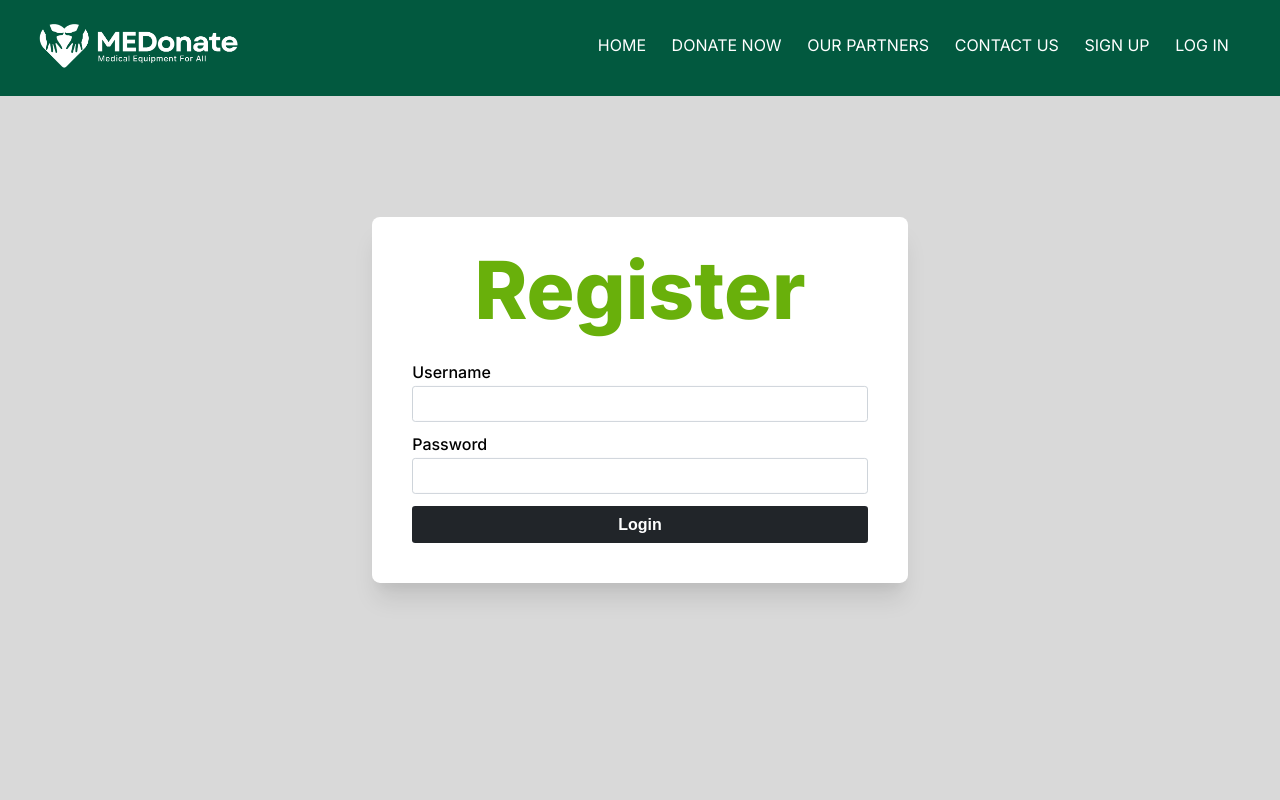
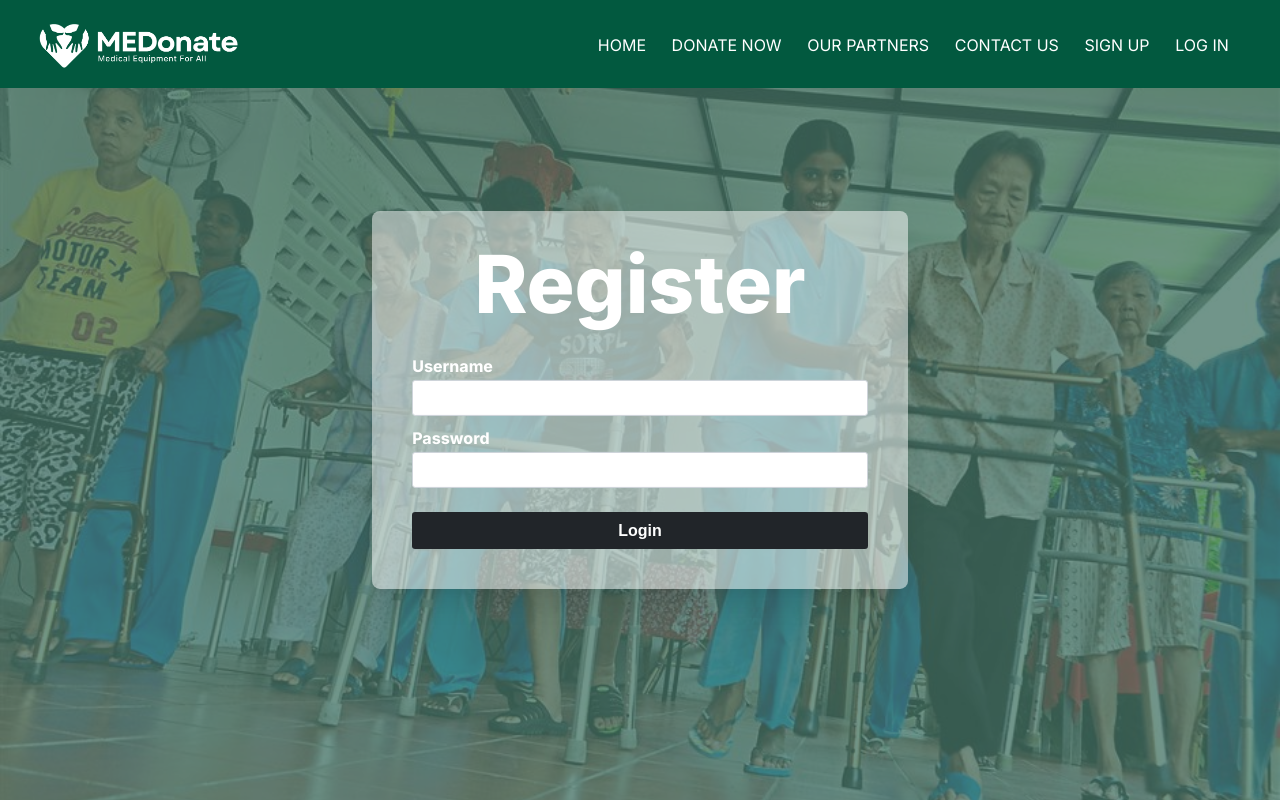
Before and after one commit to lalapromax/WebDev, a Flask app: page /register in a window 1280 px wide. Run offline with Flask 3, Linux system fonts and the light colour scheme.

Commit message:
some stuff

```diff
--- a/static/css/style.css
+++ b/static/css/style.css
@@ -21,8 +21,8 @@ header {
     z-index: 1;
 }
 
-.form-background{
-    background-color: #477567;
+body.form-background {
+    background-color: #477567 !important; /* green */
 }
 
 .homepage-text {
@@ -85,7 +85,7 @@ header {
 nav{
     display: flex;
     flex-wrap: wrap; /* lets nav items drop to a new line instead of overflowing */
-    padding: 3vh 3vw;
+    padding: 3vh 3vw 2vh 3vw;
     justify-content: space-between;
     align-items: center;
     background-color: #02593f;
@@ -139,7 +139,7 @@ nav .fa-solid{
         top: 0;
         right: 0;
         text-align: left;
-        z-index: 5;
+        z-index: 3;
         transform: translateX(100%);
         transition: transform 0.4s ease-in-out;
         padding: 0 3vw 0 8vw;
@@ -211,7 +211,18 @@ nav .fa-solid{
 /*****************/
 /* register.html */
 /*****************/
-.card {
+.background-img {
+    position: fixed;
+    top: 0;
+    left: 0;
+    width: 100vw;
+    height: 100vh;
+    object-fit: cover;
+    opacity: 23%;
+    z-index: 0; /* keeps it behind the text, since order in HTML also matters */
+}
+
+.form-card {
     overflow: hidden;
     position: absolute;
     top: 50%;
@@ -221,7 +232,7 @@ nav .fa-solid{
     border-radius: 0.5rem;
     width: 67vh;
     box-shadow: 0 20px 25px -5px rgba(0, 0, 0, 0.1), 0 10px 10px -5px rgba(0, 0, 0, 0.04);
-    background-color: #fff;
+    background-color: rgba(256, 256, 256, 0.5);
     z-index: 6;
 }
 
@@ -239,7 +250,7 @@ nav .fa-solid{
     text-align: center;
     max-width: 85%;
     margin: 3vh auto 3vh auto;
-    color: #69B00B;
+    color: #FFFFFF;
     font-size: 10vh;
     font-weight: 800;
     opacity: 0;
@@ -250,8 +261,9 @@ nav .fa-solid{
 .form-group label {
     display: block;
     margin-bottom: 0.5vh;
-    font-weight: 500;
+    font-weight: 750;
     font-family: "Inter", sans-serif;
+    color: #FFFFFF;
 }
 
 /* replaces Bootstrap's .form-control */
@@ -275,7 +287,7 @@ nav .fa-solid{
 /* replaces Bootstrap's .btn.btn-dark.w-100 */
 .login-btn {
     display: block;
-    margin: 0 0 5vh 0;
+    margin: 3vh 0 5vh 0;
     width: 100%;
     padding: 1.2vh 0;
     background-color: #212529;
--- a/templates/base.html
+++ b/templates/base.html
@@ -11,7 +11,7 @@
         <link href="https://fonts.googleapis.com/css2?family=Inter:ital,opsz,wght@0,14..32,100..900;1,14..32,100..900&display=swap" rel="stylesheet">
         <link rel="stylesheet" href="https://cdnjs.cloudflare.com/ajax/libs/font-awesome/7.3.1/css/all.min.css">
     </head>
-    <body class="{{ 'index-page' if request.path == '/' else '' }}">
+    <body class="{% if request.path == '/' %}index-page{% elif request.path == '/register' %}form-background{% endif %}">
         <header>
             <nav>
                 <a href="/"><img src="/static/assets/MEDonate-Logo(White).png"></a>
--- a/templates/register.html
+++ b/templates/register.html
@@ -1,8 +1,10 @@
 {% extends "base.html" %}
 
+<body class="form-background">
     {% block content %}
-<div class="form-background">
-    <div class="card">
+    <div>
+        <img src="/static/assets/default-background.png" class="background-img">
+        <div class="form-card">
             <form method="POST" class="login-form">
                 <h1 class="big-title">Register</h1>
                 <div class="form-group">
@@ -18,3 +20,4 @@
         </div>
     </div>
     {% endblock %}
+</body>
```
Lines whose indentation alone changed are shown as unchanged.
